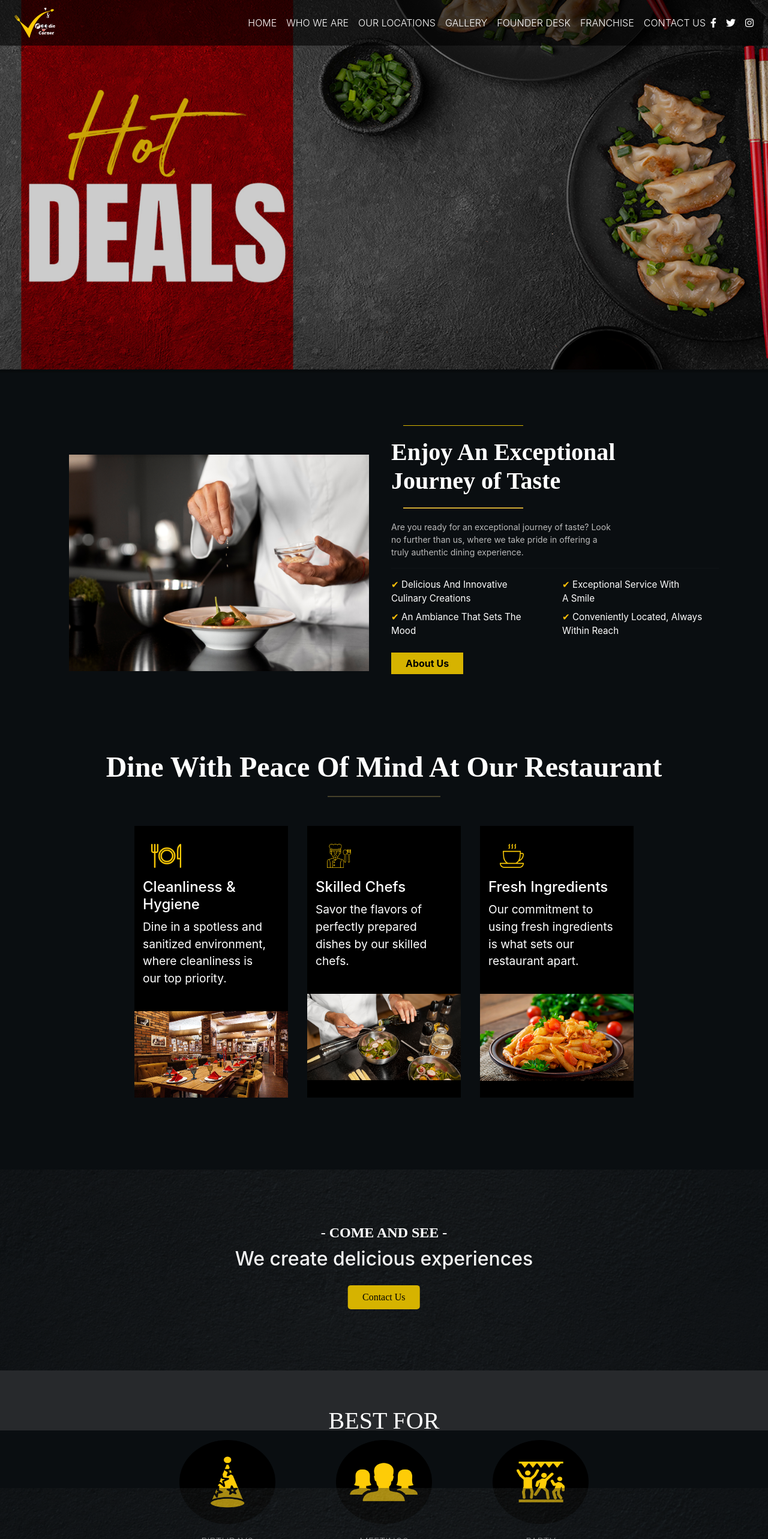
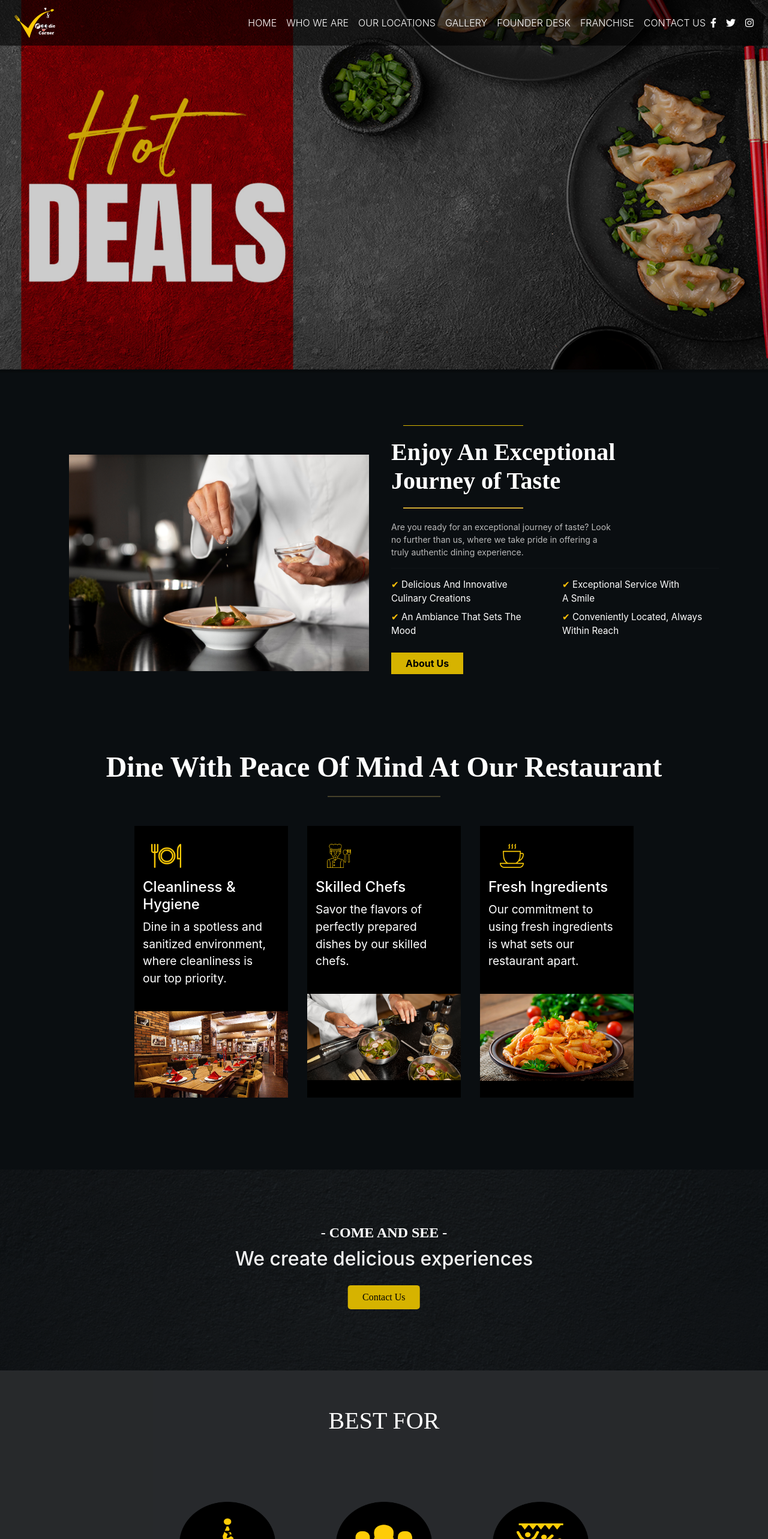
Before and after one commit to Tulsi-gohil/food-web, a React (Create React App) app: page / in a window 1280 px wide. Shown: the top 2566 px of the page at 60% size. Built offline with nearby package versions, Linux system fonts and the light colour scheme.

Commit message:
Update App.css

```diff
--- a/src/App.css
+++ b/src/App.css
@@ -163,7 +163,7 @@ margin-left: -150px;
 .best-section{
   background-color:#99959533;
   margin-top: -48px;
-  height: 100px;
+  height: 80vh;
 }
 .best-title
 {
```
